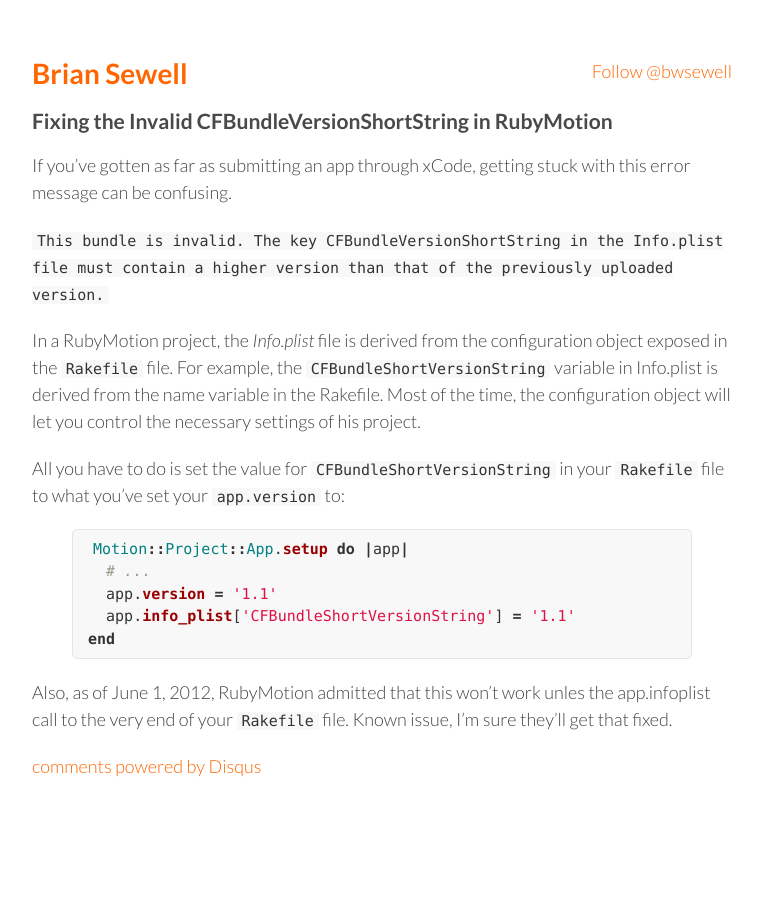
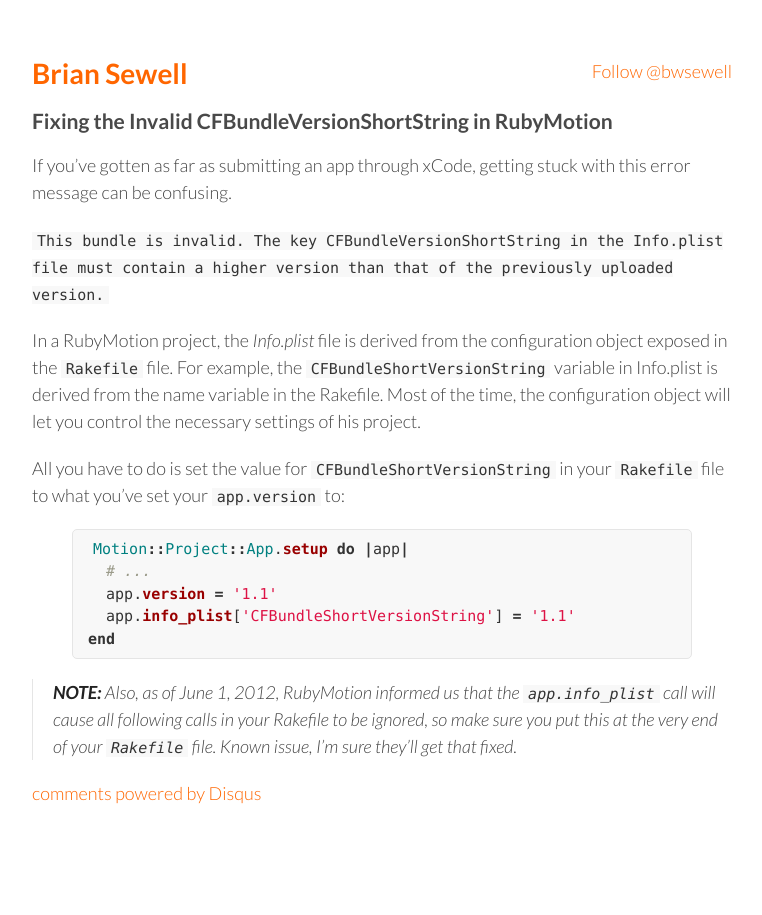
Before and after one commit to bwsewell/bwsewell.github.com, a Jekyll site: the page built from _posts/2012-08-27-fixing-the-invalid-cfbundleversionshortstring-in-rubymotion.md, in a window 1280 px wide. Shown: the whole page, without its empty margins (258-1020 px from the left). Built offline with Jekyll 4.4.1, drawn with Linux system fonts in a browser that asks for light colours; Markdown is read by kramdown in place of the engine named in the settings; comment, search, counter and statistics services are not loaded.

Commit message:
Another quick post tweak

```diff
--- a/_posts/2012-08-27-fixing-the-invalid-cfbundleversionshortstring-in-rubymotion.md
+++ b/_posts/2012-08-27-fixing-the-invalid-cfbundleversionshortstring-in-rubymotion.md
@@ -29,4 +29,4 @@
 end
 {% endhighlight %}
 
-Also, as of June 1, 2012, RubyMotion admitted that this won't work unles the app.infoplist call to the very end of your `Rakefile` file.  Known issue, I'm sure they'll get that fixed.
+> **NOTE:** Also, as of June 1, 2012, RubyMotion informed us that the `app.info_plist` call will cause all following calls in your Rakefile to be ignored, so make sure you put this at the very end of your `Rakefile` file.  Known issue, I'm sure they'll get that fixed.
```
